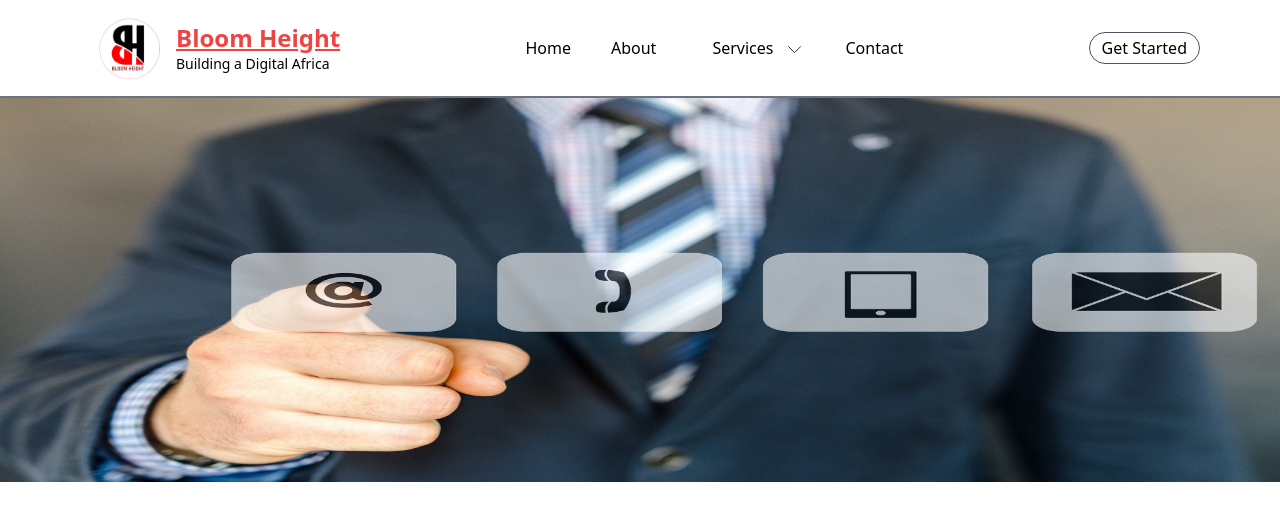
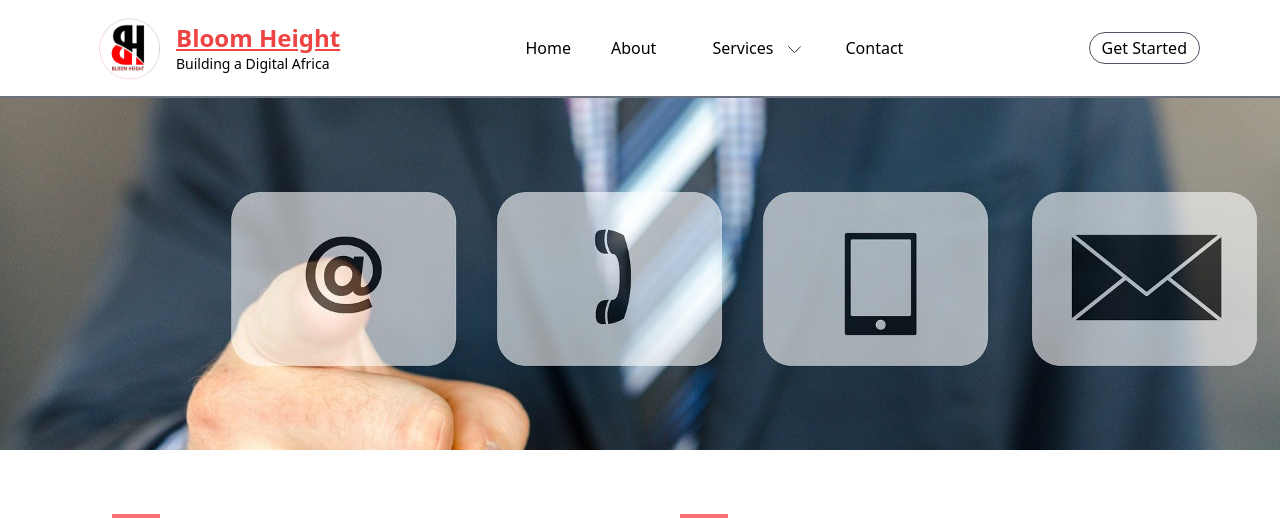
Before and after one commit to MichaelAdedotun/BloomHeight, a Vue app: page /contact in a window 1280 px wide. Shown: the top 527 px of the page. Built offline with nearby package versions, Linux system fonts and the light colour scheme.

Commit message:
made changes in contact page

```diff
--- a/src/View/ContactView.vue
+++ b/src/View/ContactView.vue
@@ -4,8 +4,8 @@
 
 <template>
   <section>
-    <div>
-      <img src="/src/assets/contact-us.jpg" class="relative h-56 md:h-96 w-full" alt="contact background">
+    <div class="bg-[url('/src/assets/contact-us.jpg')] bg-center bg-cover bg-no-repeat p-44">
+<!--      <img src="/src/assets/contact-us.jpg" class="relative h-56 md:h-96 w-full" alt="contact background">-->
     </div>
 
     <div class="flex flex-col px-10 md:flex-row md:px-20 xl:px-28 py-16">
```
